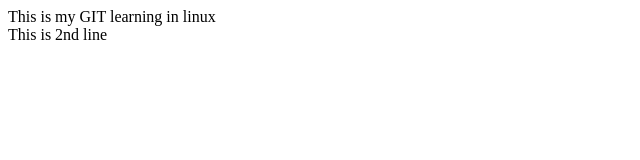
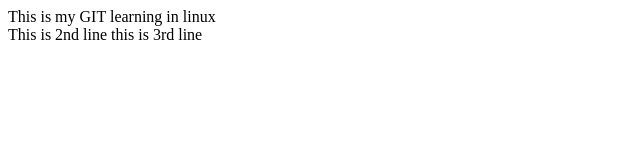
Before and after one commit to soumik-mondal/linuxrepo, a plain HTML site: page index.html in a window 1280 px wide. Shown: the full height of the page, 0-640 px from the left. Drawn offline with Linux system fonts and the light colour scheme.

Commit message:
this is new update

```diff
--- a/index.html
+++ b/index.html
@@ -6,5 +6,6 @@
 <body>
 This is my GIT learning in linux <br>
 This is 2nd line
+this is 3rd line
 </body>
 </html>
```
